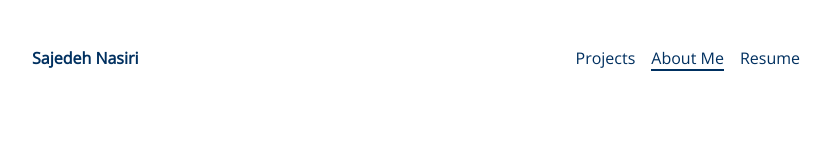
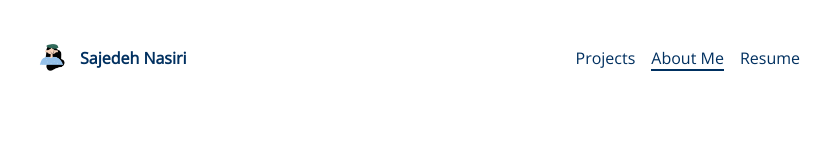
Before and after one commit to SajedehNasiri/sajedehnasiri.github.io, an Angular app in the folder sajedeh-nasiri/: page /#/about-me in a window 1280 px wide. Shown: the top 151 px of the page, without its empty margins (224-1054 px from the left). Built offline with nearby package versions, Linux system fonts and the light colour scheme.

Commit message:
Add avatar in navbar

```diff
--- a/sajedeh-nasiri/src/app/components/navbar/navbar.component.html
+++ b/sajedeh-nasiri/src/app/components/navbar/navbar.component.html
@@ -1,5 +1,8 @@
 <div class="container navbar">
-  <h4>Sajedeh Nasiri</h4>
+  <div class="logo">
+    <img src="../../../assets/img/avatar.png" alt="">
+    <h4>Sajedeh Nasiri</h4>
+  </div>
   <button class="nav-toggle" (click)="hasSideNav = true">
     <mat-icon>menu</mat-icon>
   </button>
--- a/sajedeh-nasiri/src/app/components/navbar/navbar.component.scss
+++ b/sajedeh-nasiri/src/app/components/navbar/navbar.component.scss
@@ -26,6 +26,16 @@ h4 {
   color: #003060;
   cursor: pointer;
   display: none;
+}
+
+.logo {
+  display: flex;
+  flex-direction: row;
+  align-items: center;
+  gap: 8px;
+  img {
+    width: 40px;
+  }
 }
 
 .sidenav {
```
